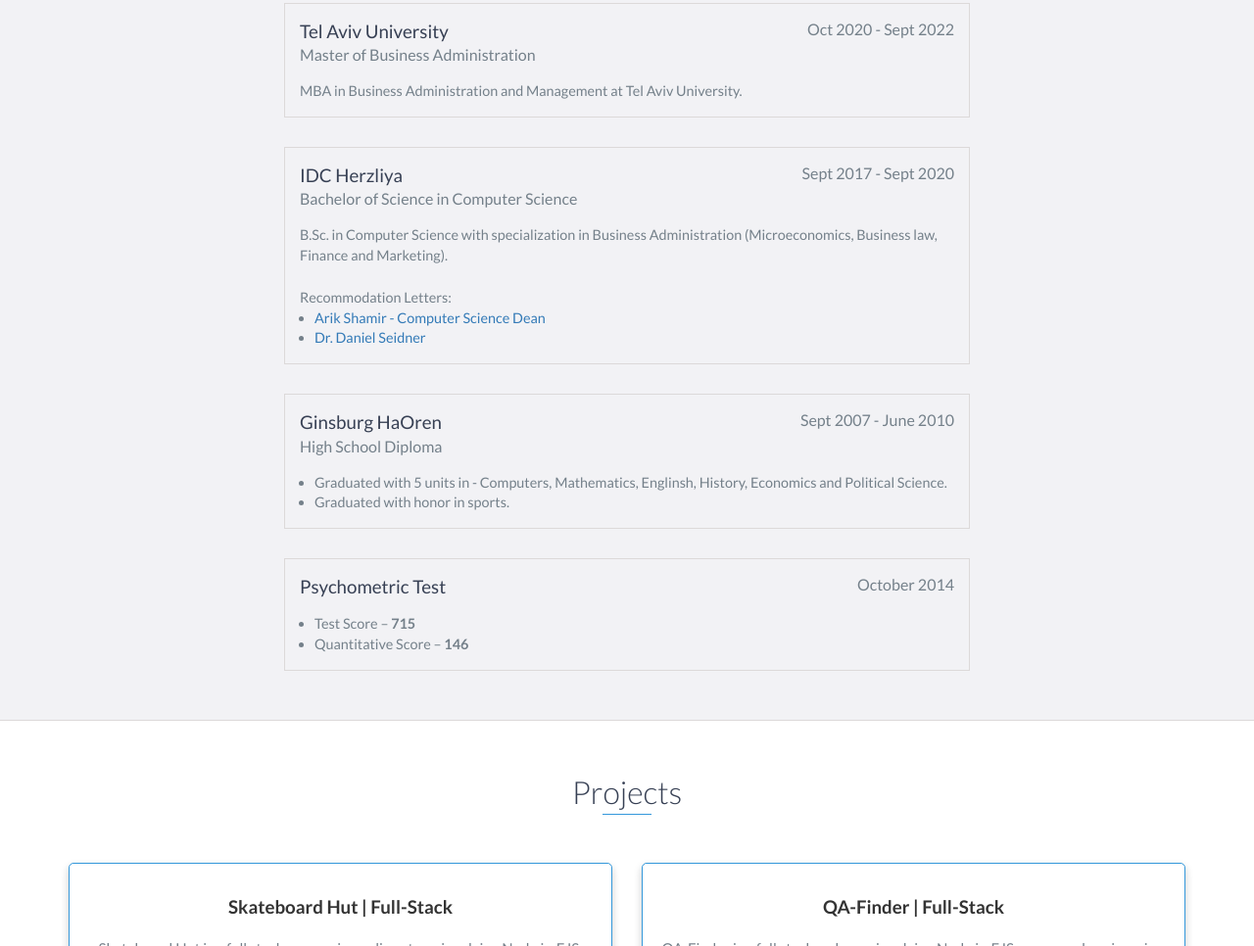
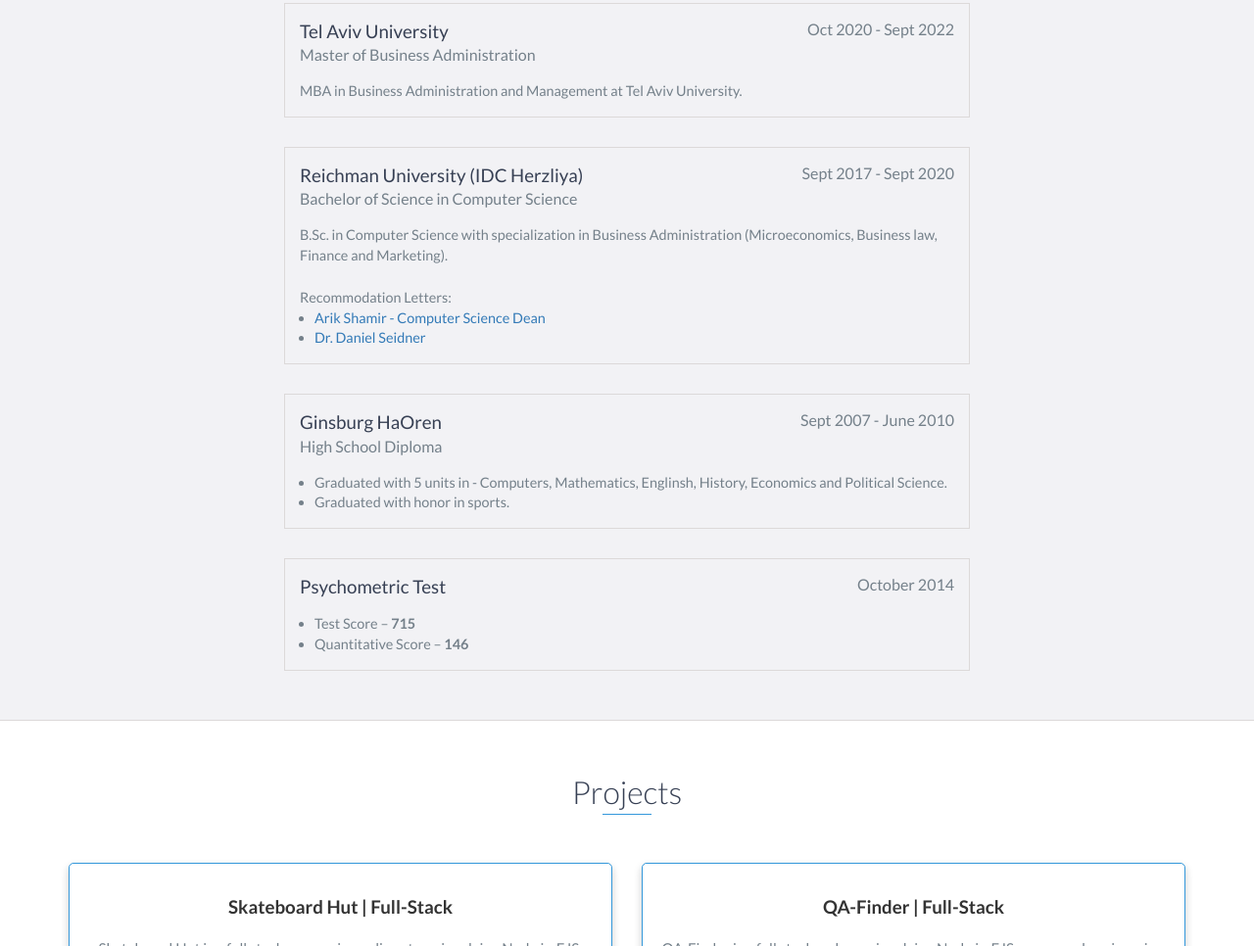
Before and after one commit to noamkanonich/Personal-Website, a website: page index.html in a window 1280 px wide. Shown: the part 3172-4138 px from the top of the page at 98% size. Drawn offline with nearby package versions, Linux system fonts and the light colour scheme.

Commit message:
Update index.html

```diff
--- a/index.html
+++ b/index.html
@@ -227,7 +227,7 @@
         <!-- End .education-block -->
 
         <div class="education-block">
-            <h3>IDC Herzliya</h3>
+            <h3>Reichman University (IDC Herzliya)</h3>
             <span class="education-date">Sept 2017 - Sept 2020</span>
             <h4>Bachelor of Science in Computer Science</h4>
             <p>
```
